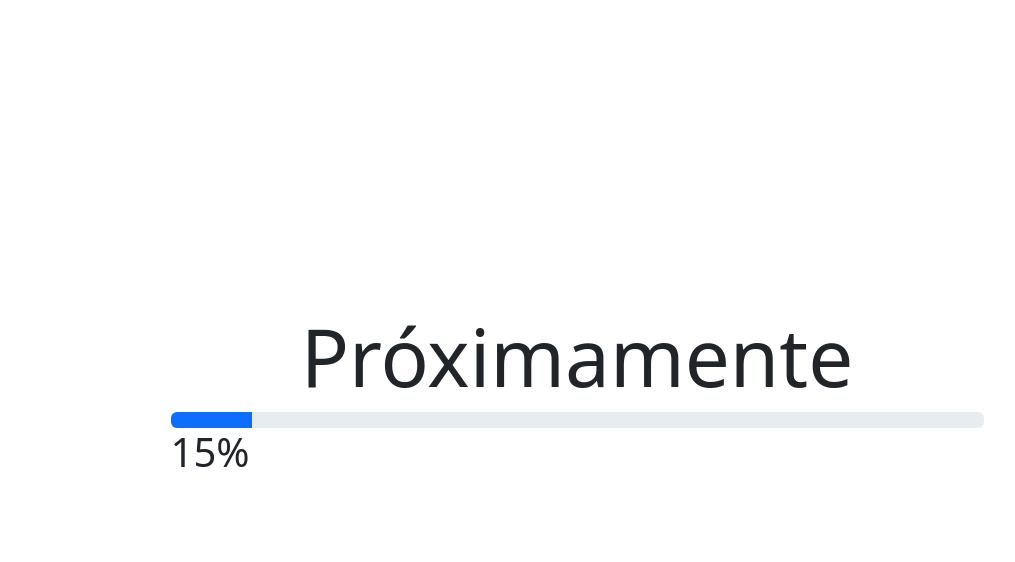
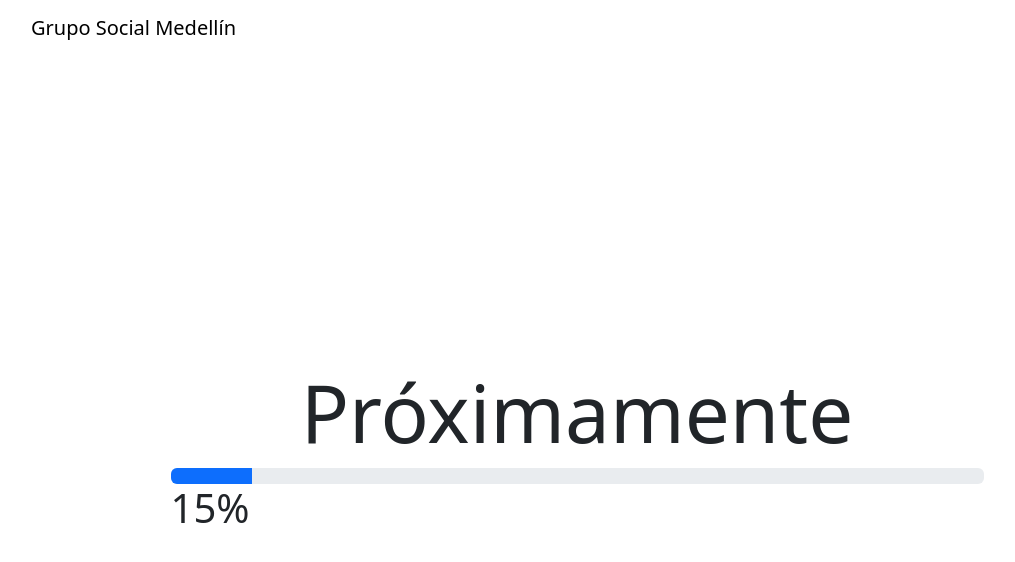
Before and after one commit to VincentWebDev/medellin-social-group, a React (Vite) app: page / in a window 1280 px wide. Shown: the top 562 px of the page, without its empty margins (63-1078 px from the left). Built offline with nearby package versions, Linux system fonts and the light colour scheme.

Commit message:
netlify error fix

```diff
--- a/src/App.jsx
+++ b/src/App.jsx
@@ -1,5 +1,5 @@
 import { Container, Row, Col, ProgressBar } from "react-bootstrap";
-// import Header from "./components/Header";
+import Header from "./components/Header";
 import "bootstrap/dist/css/bootstrap.min.css";
 // import "./App.scss";
 import "./css/custom.scss";
@@ -9,7 +9,9 @@ function App() {
   const now = 10;
   return (
     <>
-      <Container>{/* <Header></Header> */}</Container>
+      <Container>
+        <Header></Header>
+      </Container>
       <Container className="d-flex h-100  justify-content-center align-items-center">
         <Row className="d-flex w-75">
           <Col>
```
